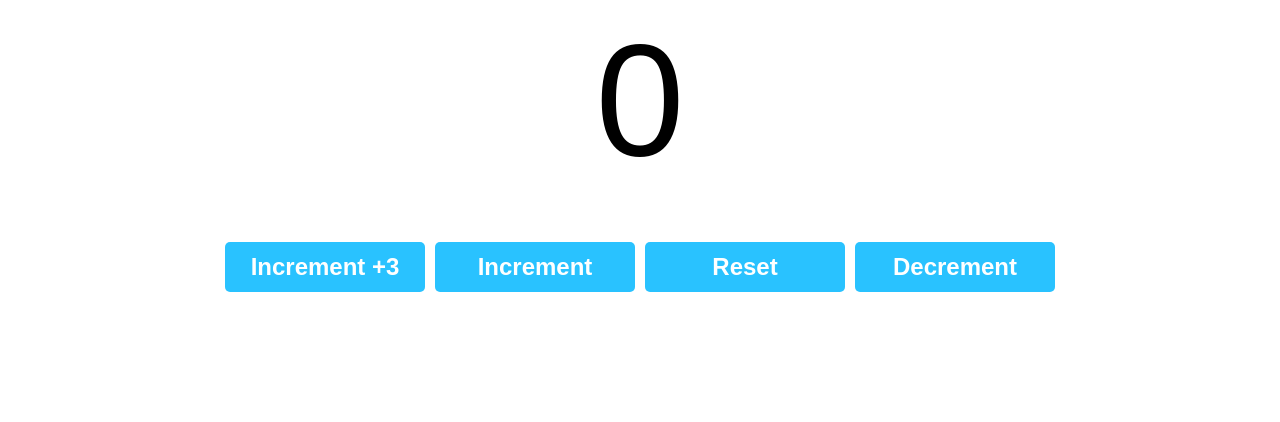
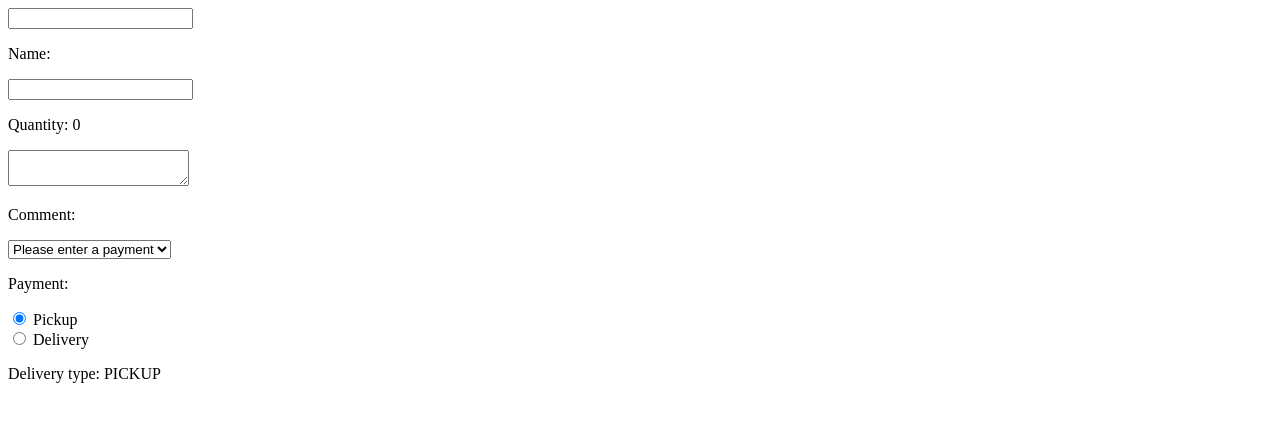
Before and after one commit to junior-nakamura-dev/1-simple-website, a React (Vite) app: page / in a window 1280 px wide. Shown: the top 422 px of the page. Built offline with nearby package versions, Linux system fonts and the light colour scheme.

Commit message:
More exercises with updater function

```diff
--- a/src/App.tsx
+++ b/src/App.tsx
@@ -1,4 +1,4 @@
-import Counter from "./components/Counter.tsx";
+import Form from "./components/Form.tsx";
 
 function App() {
     // return <>
@@ -34,13 +34,13 @@ function App() {
     //     <Button />
     // </div>
 
+    // return <>
+    //     <Counter />
+    // </>
+
     return <>
-        <Counter />
+        <Form />
     </>
-
-    // return <>
-    //     <Form />
-    // </>
 
 }
 
--- a/src/components/Form.tsx
+++ b/src/components/Form.tsx
@@ -2,55 +2,57 @@ import {useState} from "react";
 
 
 function Form() {
-    const [name, setName] = useState()
-    const [quantity, setQuantity] = useState()
-    const [comment, setComment] = useState()
-    const [payment, setPayment] = useState()
-    const [deliveryType, setDeliveryType] = useState()
+    const [order, setOrder] = useState({
+        name: '',
+        quantity: 0,
+        comment: '',
+        payment: '',
+        deliveryType: 'PICKUP'
+    })
 
     function nameOnChange(event: any) {
-        setName(event.target.value)
+        setOrder(o => ({...o, name: event.target.value}))
     }
 
     function quantityOnChange(event: any) {
-        setQuantity(event.target.value)
+        setOrder(o => ({...o, quantity: event.target.value}))
     }
 
     function commentOnChange(event: any) {
-        setComment(event.target.value)
+        setOrder(o => ({...o, comment: event.target.value}))
     }
 
     function paymentOnChange(event: any) {
-        setPayment(event.target.value)
+        setOrder(o => ({...o, payment: event.target.value}))
     }
 
     function deliveryTypeOnChange(event: any) {
-        setDeliveryType(event.target.value)
+        setOrder(o => ({...o, deliveryType: event.target.value}))
     }
 
     return (
         <div>
             <input type='text' onChange={nameOnChange}/>
-            <p>Name: {name} </p>
+            <p>Name: {order.name} </p>
             <input type='number' onChange={quantityOnChange}/>
-            <p>Quantity: {quantity} </p>
+            <p>Quantity: {order.quantity} </p>
             <textarea onChange={commentOnChange}/>
-            <p>Comment: {comment} </p>
-            <select onChange={paymentOnChange} value={comment}>
+            <p>Comment: {order.comment} </p>
+            <select onChange={paymentOnChange} value={order.comment}>
                 <option>Please enter a payment</option>
                 <option>Visa</option>
                 <option>Money</option>
             </select>
-            <p>Payment: {payment}</p>
+            <p>Payment: {order.payment}</p>
             <label>
-                <input type='radio' value='PICK_UP' checked={deliveryType === 'PICKUP'}
+                <input type='radio' value='PICK_UP' checked={order.deliveryType === 'PICKUP'}
                        onChange={deliveryTypeOnChange}/> Pickup
             </label><br/>
             <label>
-                <input type='radio' value='DELIVERY' checked={deliveryType === 'DELIVERY'}
+                <input type='radio' value='DELIVERY' checked={order.deliveryType === 'DELIVERY'}
                        onChange={deliveryTypeOnChange}/> Delivery
             </label>
-            <p>Delivery type: {deliveryType}</p>
+            <p>Delivery type: {order.deliveryType}</p>
         </div>
     );
 }
```
